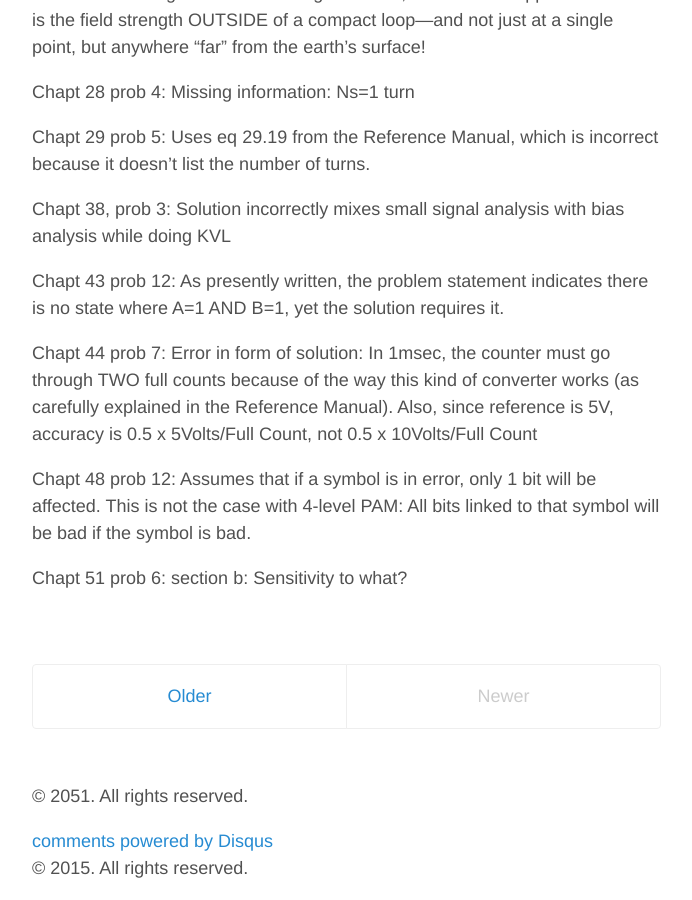
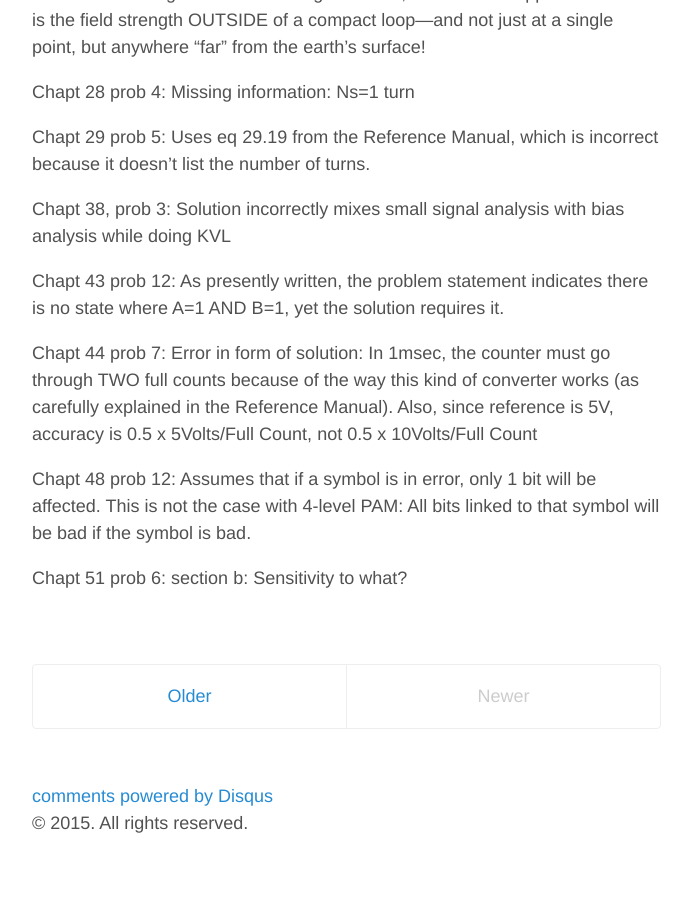
Before and after one commit to WayneThayer0/WayneThayer0.github.io, a Jekyll site: the page built from index.html, in a window 1280 px wide and 900 px high, scrolled down 5673 px. Shown: the whole window, without its empty margins (293-985 px from the left). Built offline with Jekyll 4.4.1, drawn with Linux system fonts in a browser that asks for light colours; the list of posts is cut into pages by our own code; comment, search, counter and statistics services are not loaded; after the commit the page ends 6528 px from its top, so only the background shows below that.

Commit message:
Removetestcopyright

```diff
--- a/_layouts/default.html
+++ b/_layouts/default.html
@@ -21,7 +21,6 @@
       {{ content }}
 
       {% include comments.html %}
-  <p>&copy; 2051. All rights reserved.</p>
   <!-- Add Disqus comments. -->
 <div id="disqus_thread"></div>
 <script type="text/javascript">
```
